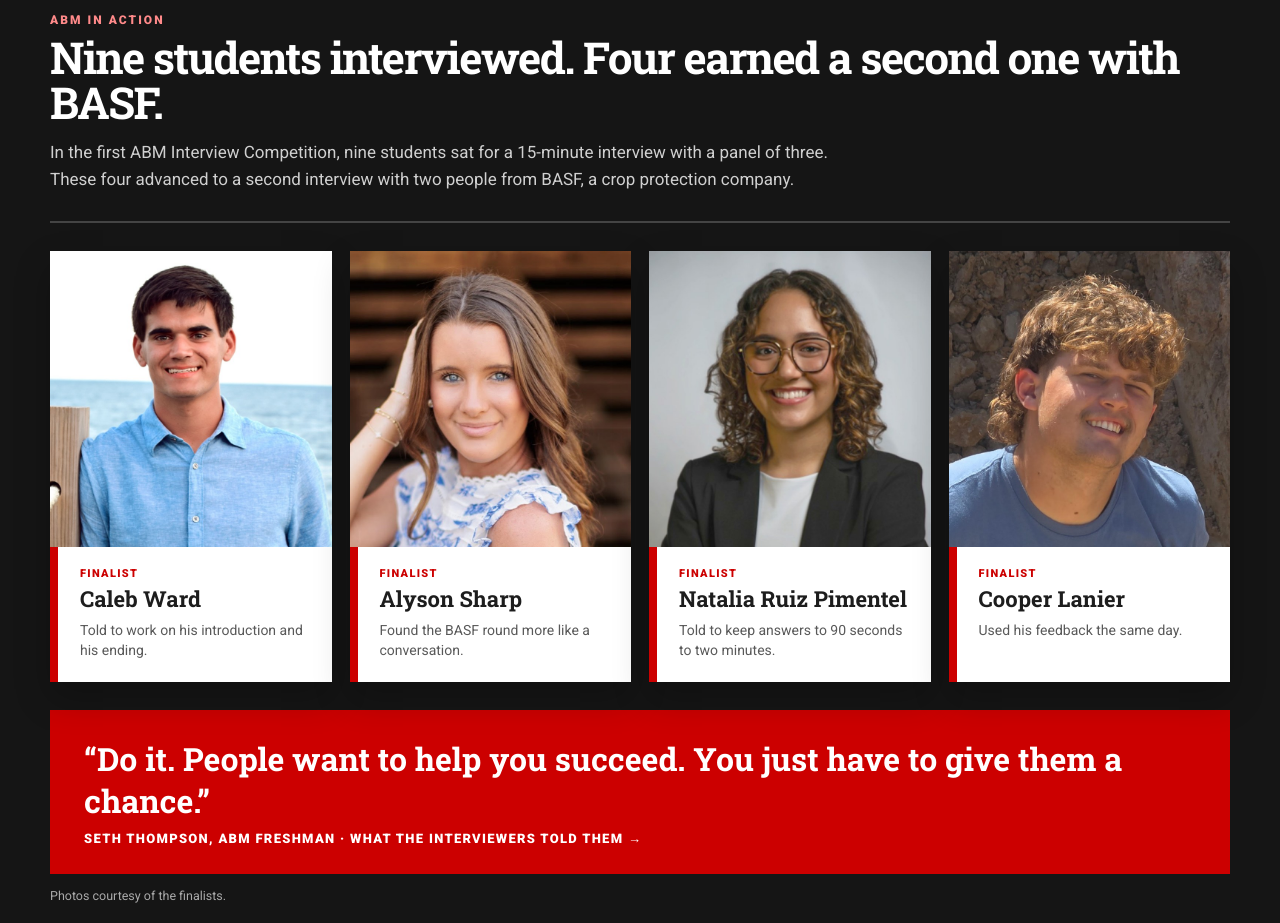
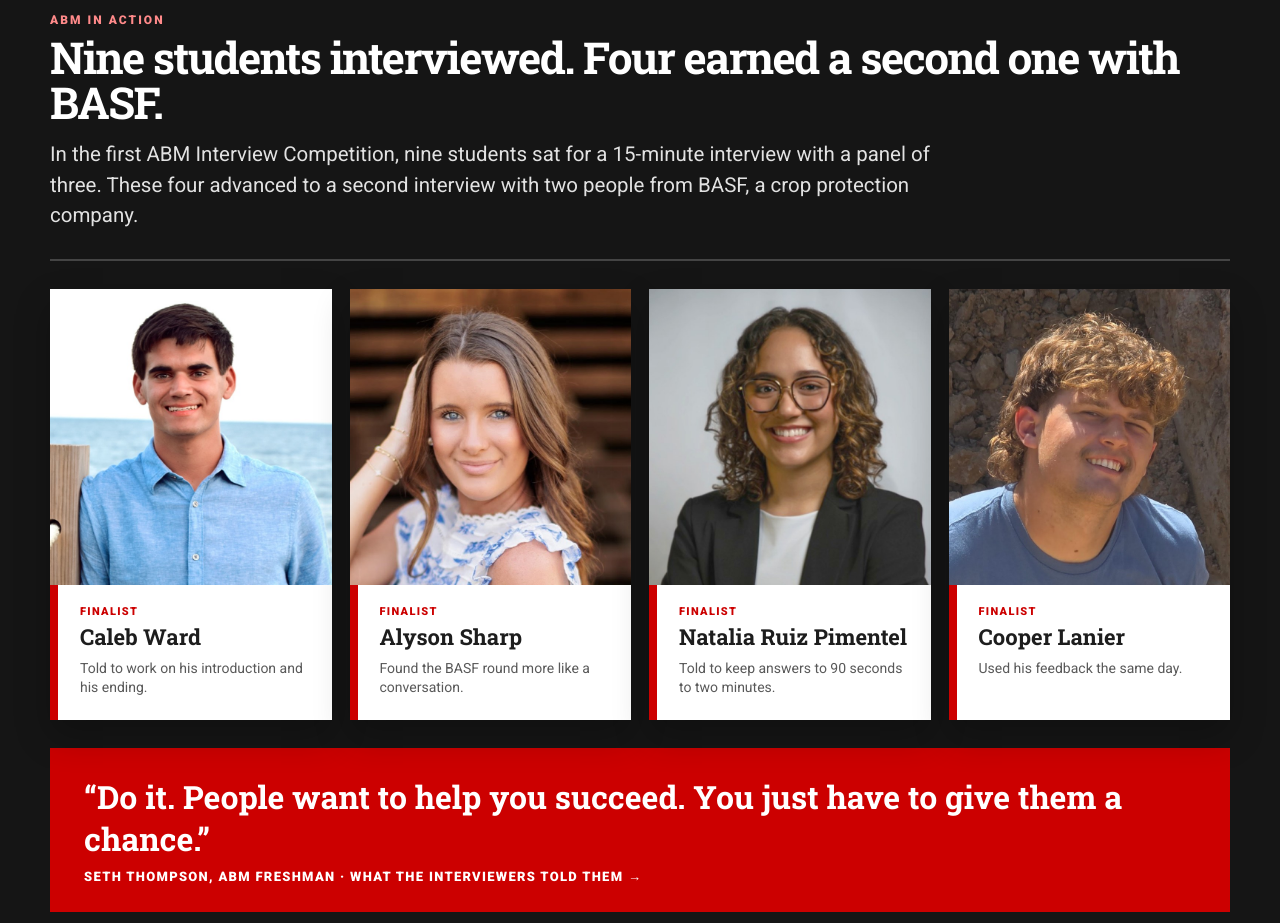
Before and after one commit to jtreme/abm-news, a plain HTML site: page issue-4/index.html in a window 1280 px wide. Shown: the part 2280-3203 px from the top of the page. Drawn offline with Linux system fonts and the light colour scheme.

Commit message:
Issue 4: larger intro text in the Interview Competition section
Co-Authored-By: Claude Fable 5.2 <noreply@anthropic.com>
Claude-Session: https://claude.ai/code/session_01BjpAFcmKkFrLKr2pxHByBV

```diff
--- a/issue-4/index.html
+++ b/issue-4/index.html
@@ -40,7 +40,7 @@
 @media (max-width:820px){.ic-story{display:block}}
 .finalists-grid{grid-template-columns:repeat(4,minmax(0,1fr))!important}.finalists-grid .person-card{min-height:0}.finalists-grid .person-card img{height:auto;aspect-ratio:1/1.05;object-fit:cover;object-position:center 20%}.finalists-grid .person-copy{min-height:128px;flex:1}.finalists-grid .person-copy strong{font-size:22px;line-height:1.15}
 @media (max-width:900px){.finalists-grid{grid-template-columns:repeat(2,minmax(0,1fr))!important}.finalists-grid .person-card img{aspect-ratio:1/1.05!important}}
-.people-feature .people-intro{grid-template-columns:1fr!important;gap:14px!important;align-items:start}.people-feature .people-intro h2{font-size:clamp(28px,3.5vw,44px)}.people-feature .people-intro p:last-child{max-width:820px}
+.people-feature .people-intro{grid-template-columns:1fr!important;gap:14px!important;align-items:start}.people-feature .people-intro h2{font-size:clamp(28px,3.5vw,44px)}.people-feature .people-intro p:last-child{max-width:900px;font-size:clamp(18px,1.6vw,21px);line-height:1.5;color:#e2e2e2}
 .kelsey-spot{padding-top:76px!important}.kelsey-spot .mentor-copy{align-self:center}.kelsey-spot .alum-card{grid-template-columns:minmax(220px,.62fr) 1.38fr}
 .photo-by{font-size:12.5px;color:#666;margin:10px 0 0}
 @media (min-width:821px) and (max-width:1180px){.masthead::before{background:linear-gradient(90deg,rgba(0,0,0,.84) 0%,rgba(0,0,0,.74) 46%,rgba(0,0,0,.28) 66%,rgba(0,0,0,0) 80%)!important}.masthead-grid>*{max-width:520px}}
```
